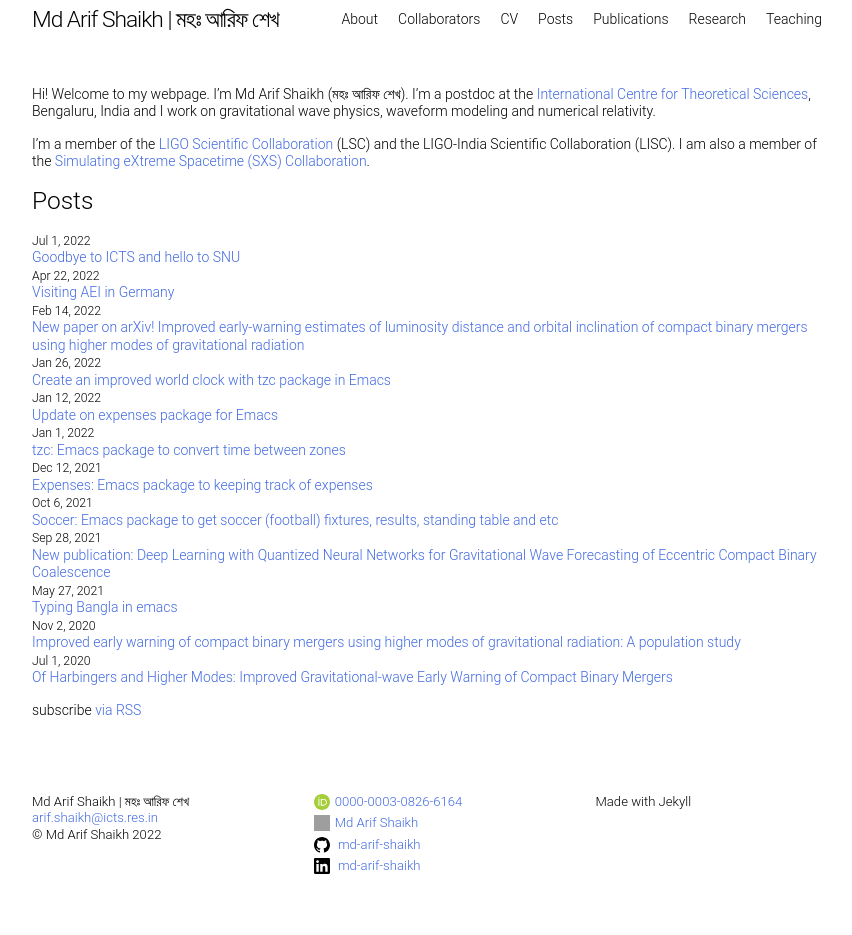
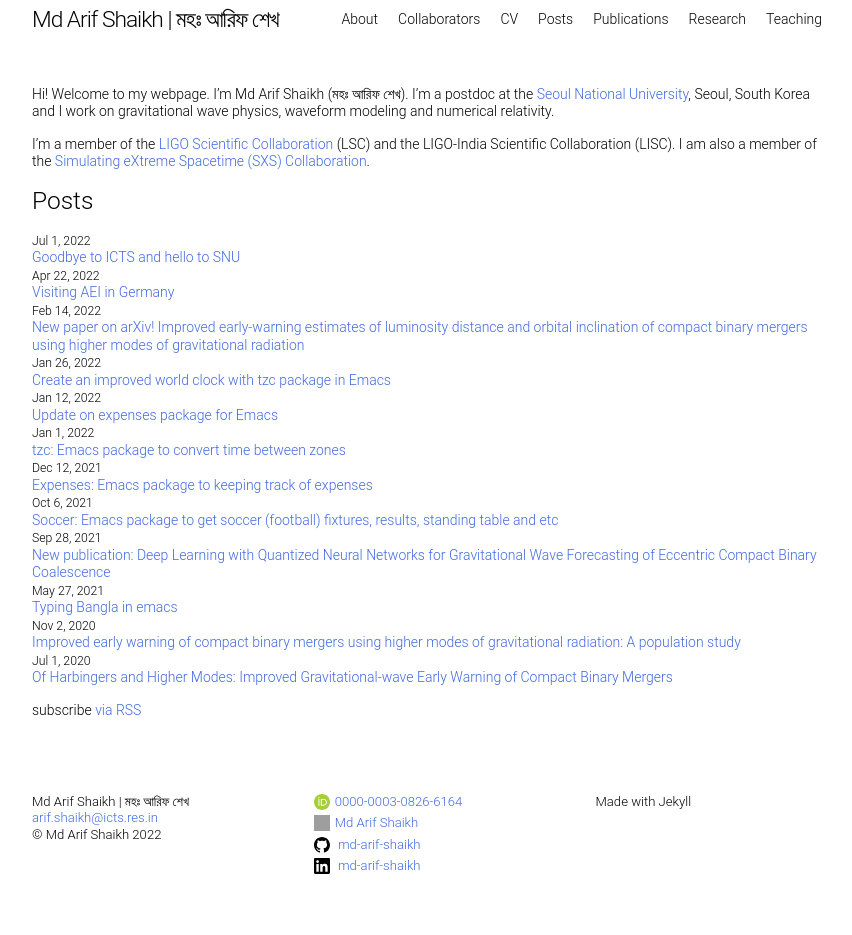
Before and after one commit to md-arif-shaikh/md-arif-shaikh.github.io, a Jekyll site: the page built from index.md, in a window 1280 px wide. Shown: the whole page, without its empty margins (213-1065 px from the left). Built offline with Jekyll 4.4.1, drawn with Linux system fonts in a browser that asks for light colours; grey boxes are pictures that could not be loaded.

Commit message:
update position

```diff
--- a/index.md
+++ b/index.md
@@ -5,6 +5,6 @@
 layout: home
 ---
 
-Hi! Welcome to my webpage. I'm Md Arif Shaikh (মহঃ আরিফ শেখ). I'm a postdoc at the [International Centre for Theoretical Sciences](https://www.icts.res.in), Bengaluru, India and I work on gravitational wave physics, waveform modeling and numerical relativity.
+Hi! Welcome to my webpage. I'm Md Arif Shaikh (মহঃ আরিফ শেখ). I'm a postdoc at the [Seoul National University](https://en.snu.ac.kr), Seoul, South Korea and I work on gravitational wave physics, waveform modeling and numerical relativity.
 
 I'm a member of the [LIGO Scientific Collaboration](https://www.ligo.org/) (LSC) and the LIGO-India Scientific Collaboration (LISC). I am also a member of the [Simulating eXtreme Spacetime (SXS) Collaboration](https://www.black-holes.org/).
```
